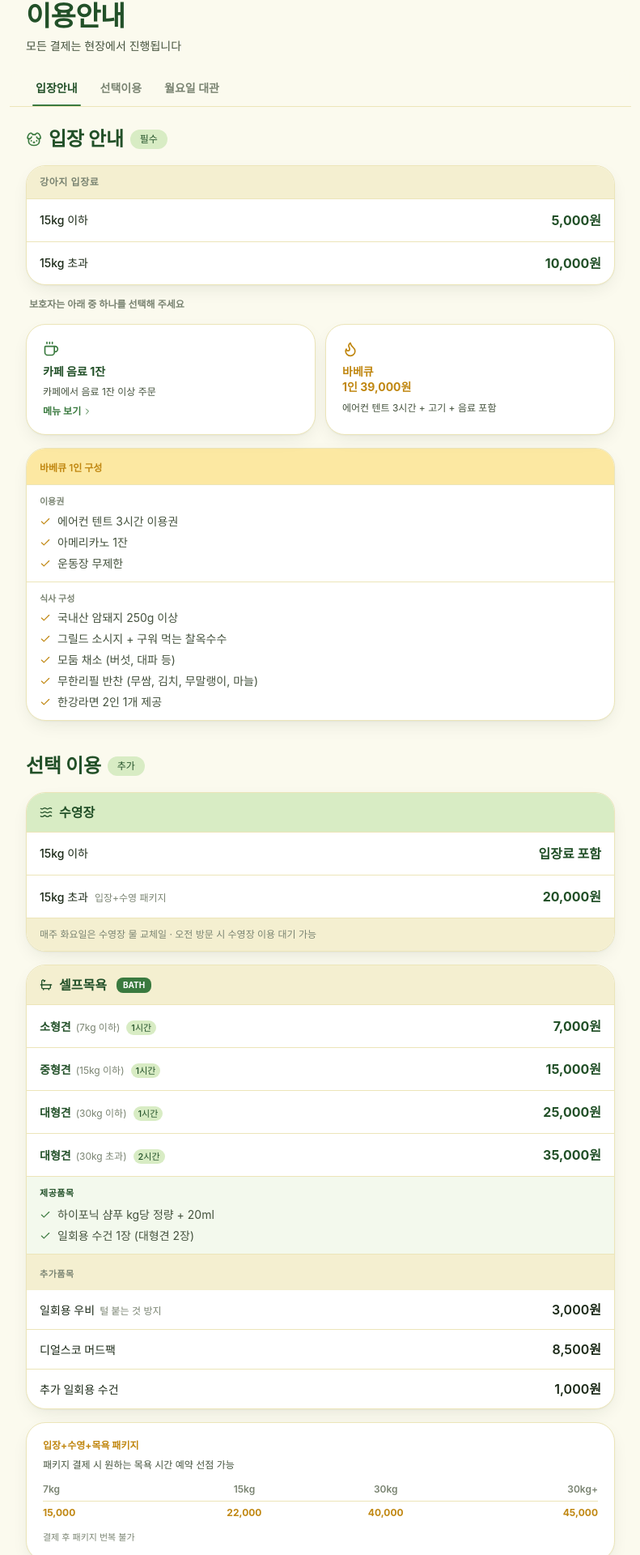
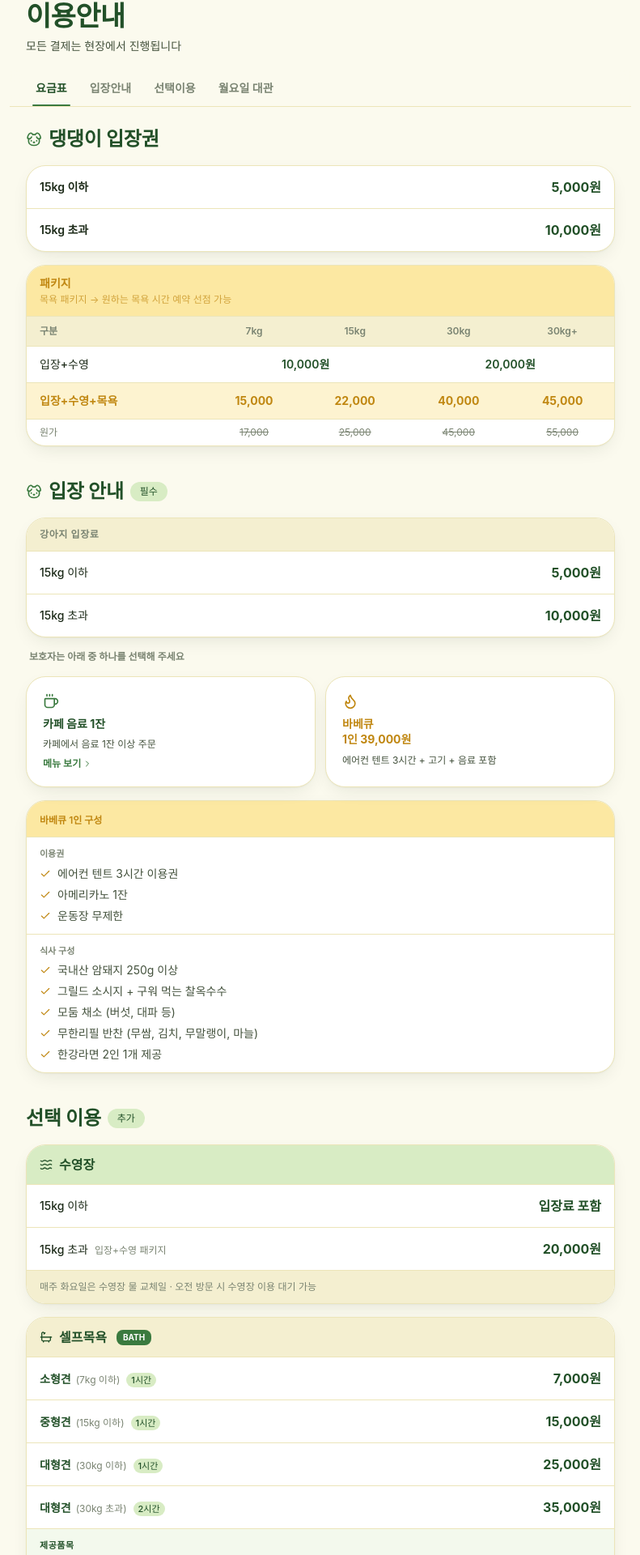
Before and after one commit to leearo9528-creator/sorpia97, a Next.js app: page /pricing in a window 1280 px wide. Shown: the part 137-2057 px from the top of the page at 81% size, without its empty margins (244-1035 px from the left). Built offline with nearby package versions, Linux system fonts and the light colour scheme; no server answers; a web font is replaced by a local one.

Commit message:
feat: 댕댕이 입장권+패키지 요금표를 이용안내 최상단으로 이동
- 입장료(15kg 기준) + 입장+수영 / 입장+수영+목욕 패키지 표 최상단 배치
- 하단 중복 패키지 카드 제거

https://claude.ai/code/session_012RMbzgm1K94GtwFjTkRx2r

```diff
--- a/src/app/pricing/page.tsx
+++ b/src/app/pricing/page.tsx
@@ -17,6 +17,7 @@ import {
 } from "lucide-react";
 
 const TABS = [
+  { id: "package", label: "요금표" },
   { id: "entry", label: "입장안내" },
   { id: "optional", label: "선택이용" },
   { id: "rental", label: "월요일 대관" },
@@ -38,6 +39,70 @@ export default function PricingPage() {
       </div>
 
       <div className="space-y-10 mt-6">
+
+        {/* ===== 요금 한눈에 보기 ===== */}
+        <section id="package" className="space-y-4 scroll-mt-32">
+          <div className="flex items-center gap-2">
+            <Dog className="w-5 h-5 text-[var(--brand)]" />
+            <h2 className="h-section">댕댕이 입장권</h2>
+          </div>
+
+          {/* 기본 입장료 */}
+          <div className="card !p-0 overflow-hidden">
+            <div className="divide-y divide-[var(--line)]">
+              <div className="flex items-center justify-between px-4 py-3.5">
+                <span className="text-sm font-semibold">15kg 이하</span>
+                <span className="font-bold text-[var(--brand-strong)]">5,000원</span>
+              </div>
+              <div className="flex items-center justify-between px-4 py-3.5">
+                <span className="text-sm font-semibold">15kg 초과</span>
+                <span className="font-bold text-[var(--brand-strong)]">10,000원</span>
+              </div>
+            </div>
+          </div>
+
+          {/* 패키지 요금표 */}
+          <div className="card !p-0 overflow-hidden">
+            <div className="px-4 py-3 bg-[var(--accent-soft)] border-b border-[var(--line)]">
+              <p className="text-sm font-bold text-[var(--accent-deep)]">패키지</p>
+              <p className="text-xs text-[var(--accent-deep)]/70 mt-0.5">목욕 패키지 → 원하는 목욕 시간 예약 선점 가능</p>
+            </div>
+            <div className="overflow-x-auto">
+              <table className="w-full text-sm min-w-[320px]">
+                <thead>
+                  <tr className="border-b border-[var(--line)] bg-[var(--surface-2)]">
+                    <th className="text-left px-4 py-2.5 text-xs font-semibold text-[var(--foreground-mute)]">구분</th>
+                    <th className="text-center px-3 py-2.5 text-xs font-semibold text-[var(--foreground-mute)]">7kg</th>
+                    <th className="text-center px-3 py-2.5 text-xs font-semibold text-[var(--foreground-mute)]">15kg</th>
+                    <th className="text-center px-3 py-2.5 text-xs font-semibold text-[var(--foreground-mute)]">30kg</th>
+                    <th className="text-center px-3 py-2.5 text-xs font-semibold text-[var(--foreground-mute)]">30kg+</th>
+                  </tr>
+                </thead>
+                <tbody className="divide-y divide-[var(--line)]">
+                  <tr>
+                    <td className="px-4 py-3 text-sm font-medium">입장+수영</td>
+                    <td className="px-3 py-3 text-center font-semibold text-[var(--brand-strong)]" colSpan={2}>10,000원</td>
+                    <td className="px-3 py-3 text-center font-semibold text-[var(--brand-strong)]" colSpan={2}>20,000원</td>
+                  </tr>
+                  <tr className="bg-[var(--accent-soft)]/50">
+                    <td className="px-4 py-3 text-sm font-bold text-[var(--accent-deep)]">입장+수영+목욕</td>
+                    <td className="px-3 py-3 text-center font-bold text-[var(--accent-deep)]">15,000</td>
+                    <td className="px-3 py-3 text-center font-bold text-[var(--accent-deep)]">22,000</td>
+                    <td className="px-3 py-3 text-center font-bold text-[var(--accent-deep)]">40,000</td>
+                    <td className="px-3 py-3 text-center font-bold text-[var(--accent-deep)]">45,000</td>
+                  </tr>
+                  <tr className="text-[var(--foreground-mute)]">
+                    <td className="px-4 py-2 text-xs">원가</td>
+                    <td className="px-3 py-2 text-center text-xs line-through">17,000</td>
+                    <td className="px-3 py-2 text-center text-xs line-through">25,000</td>
+                    <td className="px-3 py-2 text-center text-xs line-through">45,000</td>
+                    <td className="px-3 py-2 text-center text-xs line-through">55,000</td>
+                  </tr>
+                </tbody>
+              </table>
+            </div>
+          </div>
+        </section>
 
         {/* ===== ① 입장 안내 (필수) ===== */}
         <section id="entry" className="space-y-4 scroll-mt-32">
@@ -223,32 +288,6 @@ export default function PricingPage() {
             </div>
           </div>
 
-          {/* 목욕 패키지 안내 */}
-          <div className="card bg-[var(--accent-soft)]/50">
-            <p className="text-xs font-bold text-[var(--accent-deep)] mb-2">입장+수영+목욕 패키지</p>
-            <p className="text-xs text-[var(--foreground-soft)] mb-2">패키지 결제 시 원하는 목욕 시간 예약 선점 가능</p>
-            <div className="overflow-x-auto">
-              <table className="text-xs min-w-[300px] w-full">
-                <thead>
-                  <tr className="border-b border-[var(--line)]">
-                    <th className="text-left py-1.5 font-semibold text-[var(--foreground-mute)]">7kg</th>
-                    <th className="text-center py-1.5 font-semibold text-[var(--foreground-mute)]">15kg</th>
-                    <th className="text-center py-1.5 font-semibold text-[var(--foreground-mute)]">30kg</th>
-                    <th className="text-right py-1.5 font-semibold text-[var(--foreground-mute)]">30kg+</th>
-                  </tr>
-                </thead>
-                <tbody>
-                  <tr>
-                    <td className="py-1.5 font-bold text-[var(--accent-deep)]">15,000</td>
-                    <td className="py-1.5 text-center font-bold text-[var(--accent-deep)]">22,000</td>
-                    <td className="py-1.5 text-center font-bold text-[var(--accent-deep)]">40,000</td>
-                    <td className="py-1.5 text-right font-bold text-[var(--accent-deep)]">45,000</td>
-                  </tr>
-                </tbody>
-              </table>
-            </div>
-            <p className="text-[11px] text-[var(--foreground-mute)] mt-2">결제 후 패키지 번복 불가</p>
-          </div>
         </section>
 
         {/* ===== ③ 월요일 단독 대관 ===== */}
```
